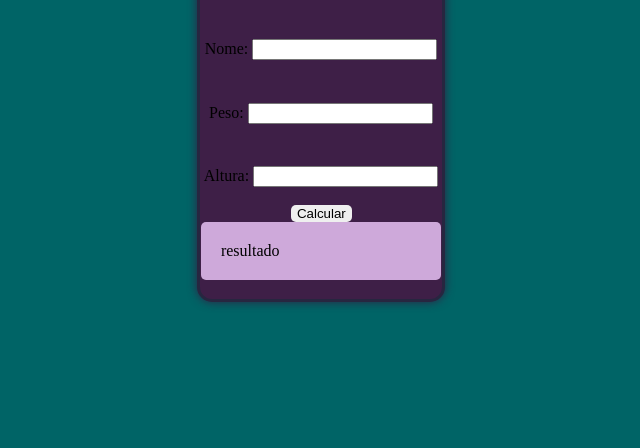
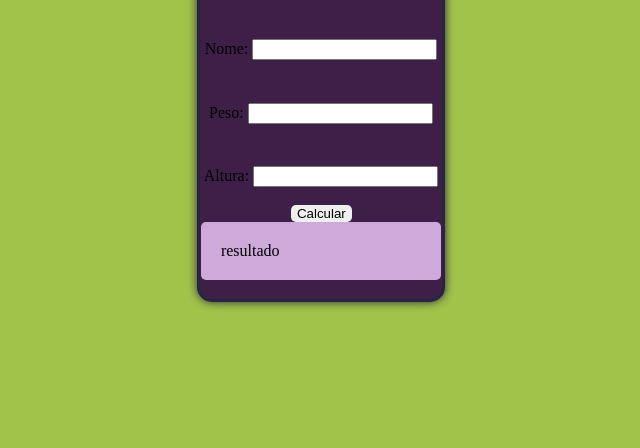
Before and after one commit to jjullimayanne/javascriptimc, a plain HTML site: page index.html in a window 1280 px wide. Shown: the part 352-800 px from the top of the page, without its empty margins (317-957 px from the left). Drawn offline with Linux system fonts and the light colour scheme.

Commit message:
Update style.css

```diff
--- a/style.css
+++ b/style.css
@@ -2,7 +2,7 @@
 body{
     display: flex;
     align-items: center;
-    background-color: #006466;
+    background-color: #a1c349;
 
 }
 
```
